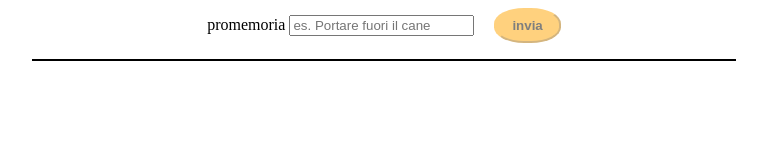
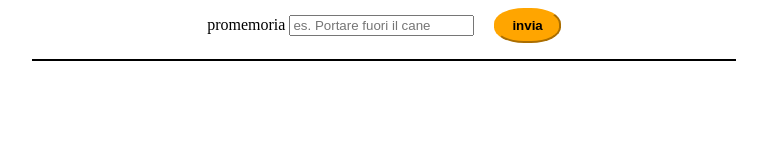
Before and after one commit to xdardevilx/epicode_ES_Day13, a plain HTML site: page index.html in a window 1280 px wide. In both pictures the pointer is over the button "invia". Shown: the whole page, without its empty margins (256-1023 px from the left). Drawn offline with Linux system fonts and the light colour scheme.

Commit message:
modificato CSS

```diff
--- a/assets/style.css
+++ b/assets/style.css
@@ -22,15 +22,13 @@ form {
   font-weight: bold;
 }
 
-button:hover {
+#btn-primary:hover {
   opacity: 1;
-  /* background-color: blue; */
 }
 .btn-secondary {
   background-color: red;
-  /* margin-left: 600px; */
-  /* display: inline; */
 }
+
 .completion-line {
   position: absolute;
   top: 50%;
@@ -41,6 +39,7 @@ button:hover {
   display: none;
   z-index: 1;
 }
+
 .task {
   position: relative;
   cursor: pointer;
@@ -48,14 +47,14 @@ button:hover {
   margin: 4px;
   z-index: 0;
 }
+
 .completed {
   text-decoration: line-through;
 }
+
 #task-container {
   margin-left: 15rem;
   margin-right: 15rem;
-  /* max-width: ; */
-  /* text-align: center; */
 }
 
 ul {
@@ -63,9 +62,11 @@ ul {
   margin-right: auto;
   border: 1px solid black;
 }
+
 li {
   border: 1px solid black;
 }
+
 li div {
   display: inline;
   margin-left: 1rem;
```
